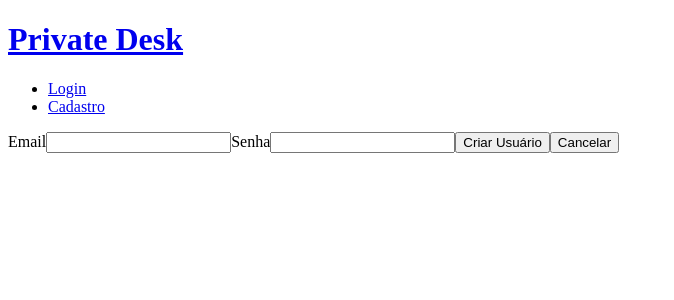
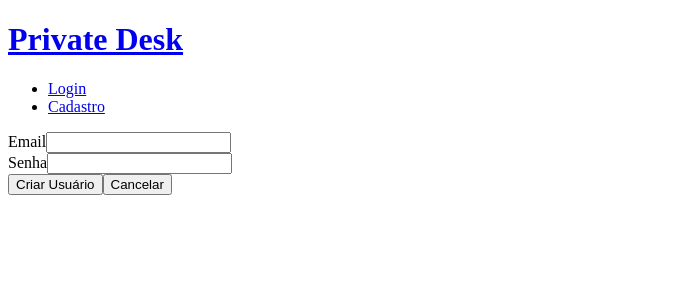
Before and after one commit to lucianesantcs/privateDesk, an Angular app: page /signup in a window 1280 px wide. Shown: the top 300 px of the page, without its empty margins (0-674 px from the left). Built offline with nearby package versions, Linux system fonts and the light colour scheme.

Commit message:
feat: criado métodos de validação do form de cadastro

```diff
--- a/src/app/signup/signup.component.html
+++ b/src/app/signup/signup.component.html
@@ -1,9 +1,13 @@
 <form [formGroup]="form" (ngSubmit)="createUser()">
-    <label for="user">Email</label>
-    <input type="email" id="email" formControlName="email" />
+    <div class="input-group" [ngClass]="classError('email')">
+        <label for="user">Email</label>
+        <input type="email" id="email" formControlName="email" />
+    </div>
 
-    <label for="password">Senha</label>
-    <input type="password" id="password" formControlName="password" />
+    <div class="input-group" [ngClass]="classError('password')">
+        <label for="password">Senha</label>
+        <input type="password" id="password" formControlName="password" />
+    </div>
     <button>Criar Usuário</button>
     <button (click)="cancel()">Cancelar</button>
 </form>
--- a/src/app/signup/signup.component.ts
+++ b/src/app/signup/signup.component.ts
@@ -16,11 +16,9 @@ export class SignupComponent implements OnInit {
 
   ngOnInit(): void {
     this.form = this.formBuilder.group({
-      email: [null, Validators.required],
+      email: [null, [Validators.required]],
       password: [null, [Validators.required, Validators.email]]
     });
-
-    console.log(this.form);
   }
 
   createUser(): void {
@@ -34,4 +32,14 @@ export class SignupComponent implements OnInit {
     this.router.navigate(['/signup']);
   }
 
+  checkValidTouched(field) {
+    return !this.form.get(field).valid && !this.form.get(field).touched;
+  }
+
+  classError(field) {
+    return {
+      'has-error': this.checkValidTouched(field)
+    }
+  }
+
 }
```
